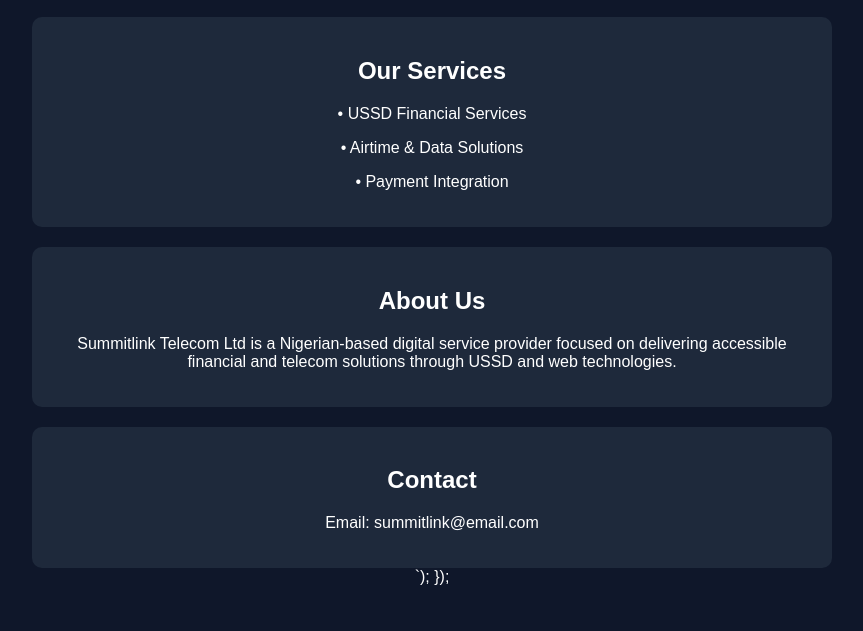
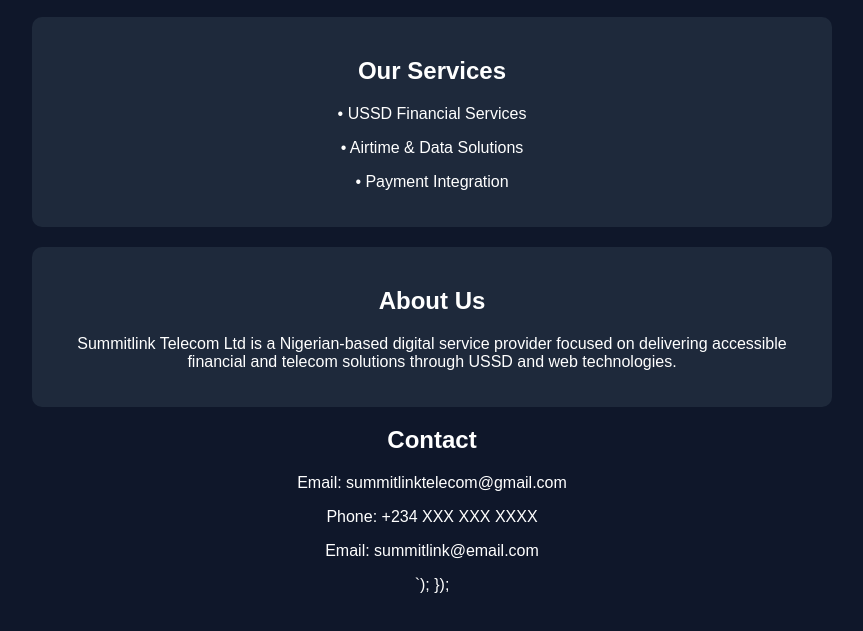
Before and after one commit to Kingsleych7/effective-umbrella, a website: page public/index.html in a window 1280 px wide. Shown: the part 167-798 px from the top of the page, without its empty margins (208-1071 px from the left). Drawn offline with Linux system fonts and the light colour scheme.

Commit message:
Modify contact details in index.html
Updated contact information in the HTML file.

```diff
--- a/public/index.html
+++ b/public/index.html
@@ -47,8 +47,10 @@
             </p>
           </div>
 
-          <div class="card">
-            <h2>Contact</h2>
+          <h2>Contact</h2>
+<p>Email: summitlinktelecom@gmail.com</p>
+<p>Phone: +234 XXX XXX XXXX</p>
+
             <p>Email: summitlink@email.com</p>
           </div>
         </div>
```
